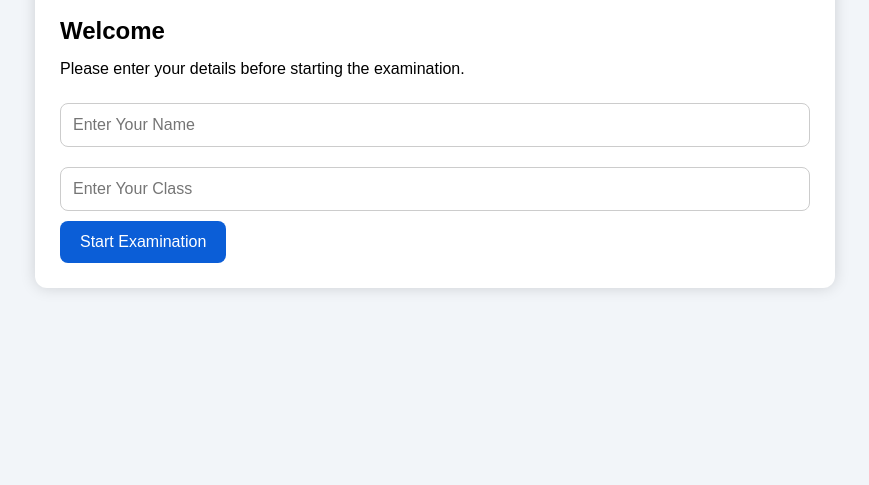
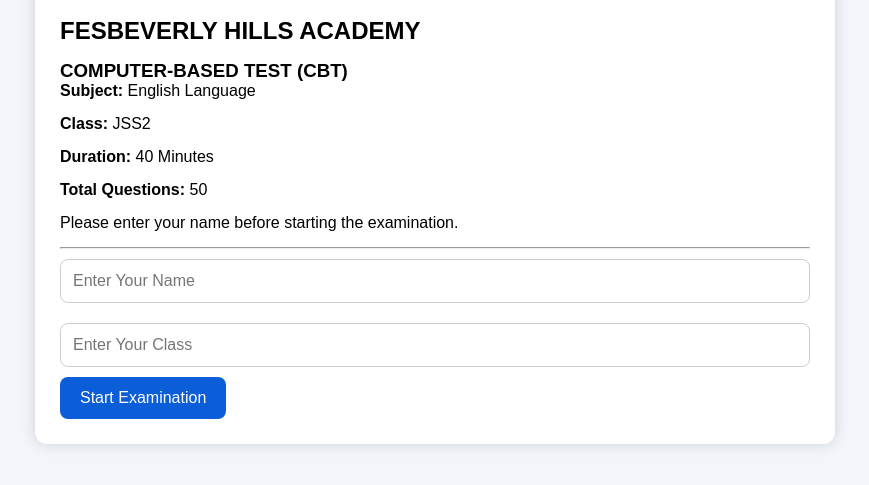
Before and after one commit to chinweze12345678-lang/JSS2-English-CBT, a plain HTML site: page index.html in a window 1280 px wide. Shown: the part 85-570 px from the top of the page, without its empty margins (205-1074 px from the left). Drawn offline with Linux system fonts and the light colour scheme.

Commit message:
Update index.html

```diff
--- a/index.html
+++ b/index.html
@@ -15,10 +15,21 @@
 
     <div id="start-screen">
 
-        <h2>Welcome</h2>
+        <h2>FESBEVERLY HILLS ACADEMY</h2>
 
-        <p>Please enter your details before starting the examination.</p>
+<h3>COMPUTER-BASED TEST (CBT)</h3>
 
+<p><strong>Subject:</strong> English Language</p>
+
+<p><strong>Class:</strong> JSS2</p>
+
+<p><strong>Duration:</strong> 40 Minutes</p>
+
+<p><strong>Total Questions:</strong> 50</p>
+
+<p>Please enter your name before starting the examination.</p>
+
+<hr>
         <input
             type="text"
             id="studentName"
```
